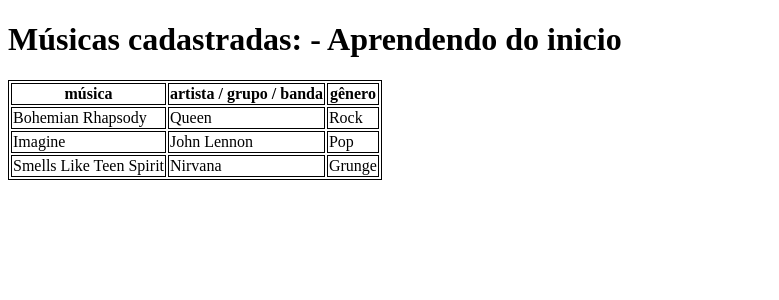
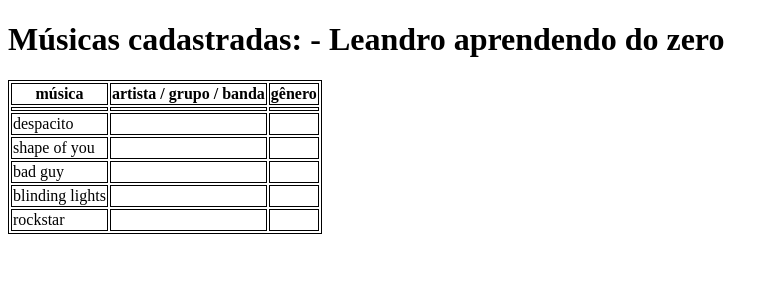
Before and after one commit to leleco372/ListaDeMusicas, a Flask app: page /musicas in a window 1280 px wide. Shown: the top 300 px of the page, without its empty margins (0-779 px from the left). Run offline with Flask 3, Linux system fonts and the light colour scheme.

Commit message:
criando listas, classes

```diff
--- a/Projeto_musica/musica.py
+++ b/Projeto_musica/musica.py
@@ -5,8 +5,10 @@ app = Flask(__name__)
 
 
 @app.route('/musicas')
-def listaMusicas():
-    return render_template('lista_musicas.html', titulo="Aprendendo do inicio")
+def listarMusicas():
+
+    lista = ["despacito", "shape of you", "bad guy", "blinding lights", "rockstar"]
+    return render_template('lista_musicas.html', titulo="Leandro aprendendo do zero", musicas= lista)
 
 if __name__ == '__main__':
     app.run(debug=True, port=5001)
--- a/Projeto_musica/templates/lista_musicas.html
+++ b/Projeto_musica/templates/lista_musicas.html
@@ -15,20 +15,17 @@
         </tr>
 
         <tr>
-            <td>Bohemian Rhapsody</td>
-            <td>Queen</td>
-            <td>Rock</td>
+            <td></td>
+            <td></td>
+            <td></td>
         </tr>
+        {% for musica in musicas%}
         <tr>
-            <td>Imagine</td>
-            <td>John Lennon</td>
-            <td>Pop</td>
+            <td>{{musica}}</td>
+            <td></td>
+            <td></td>
         </tr>
-        <tr>
-            <td>Smells Like Teen Spirit</td>
-            <td>Nirvana</td>
-            <td>Grunge</td>
-        </tr>
+        {% endfor %}
     </table>
 </body>
 </html>
```
